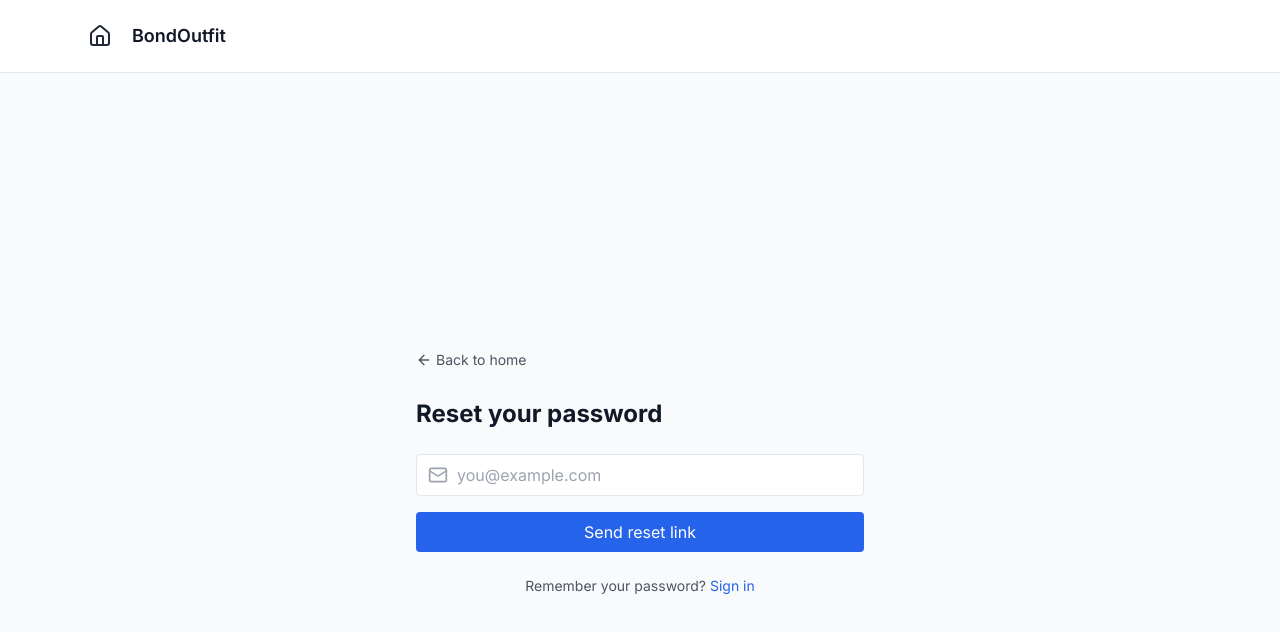
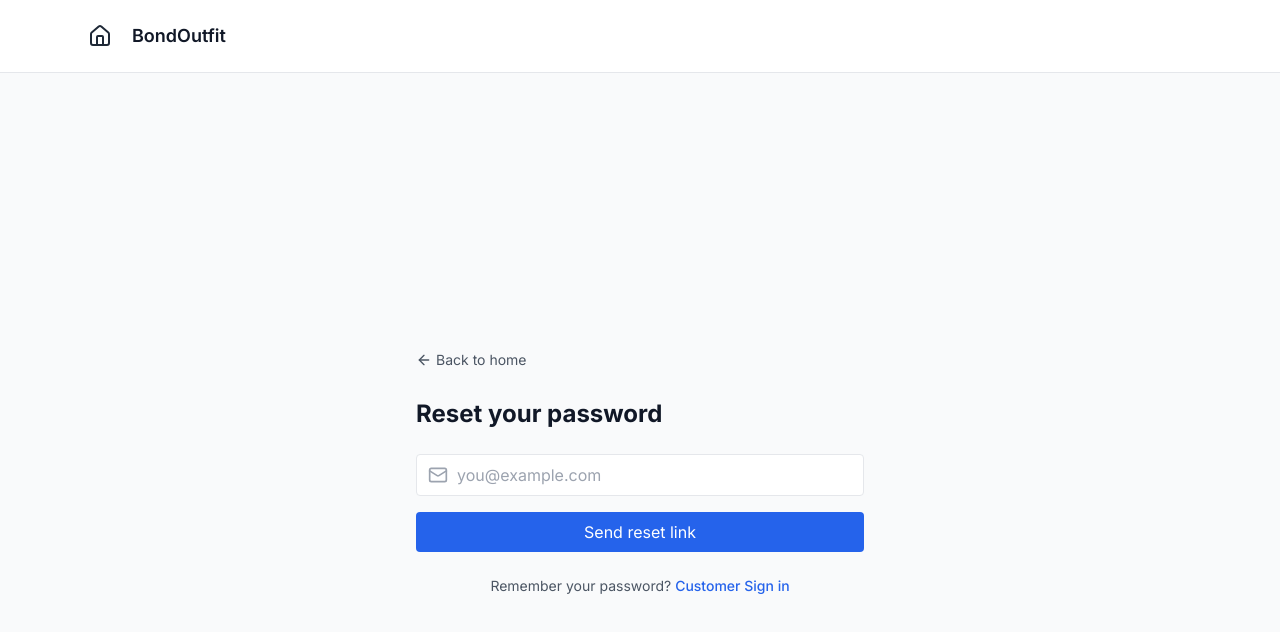
Before and after one commit to parlamas/bondoutfit, a Next.js app: page /auth/forgot-password in a window 1280 px wide. Shown: the top 632 px of the page. Built offline with nearby package versions, Linux system fonts and the light colour scheme; no server answers.

Commit message:
20260114-1247

```diff
--- a/src/app/auth/forgot-password/ForgotPasswordClient.tsx
+++ b/src/app/auth/forgot-password/ForgotPasswordClient.tsx
@@ -84,9 +84,9 @@ export default function ForgotPasswordClient() {
           Remember your password?{" "}
                     <Link
             href={emailType === "store-manager" ? "/auth/store/signin" : "/auth/customer/signin"}
-            className="text-blue-600 hover:underline"
+            className="text-blue-600 hover:underline font-medium"
           >
-            Sign in
+            {emailType === "store-manager" ? "Store Sign in" : "Customer Sign in"}
           </Link>
         </p>
 
```
